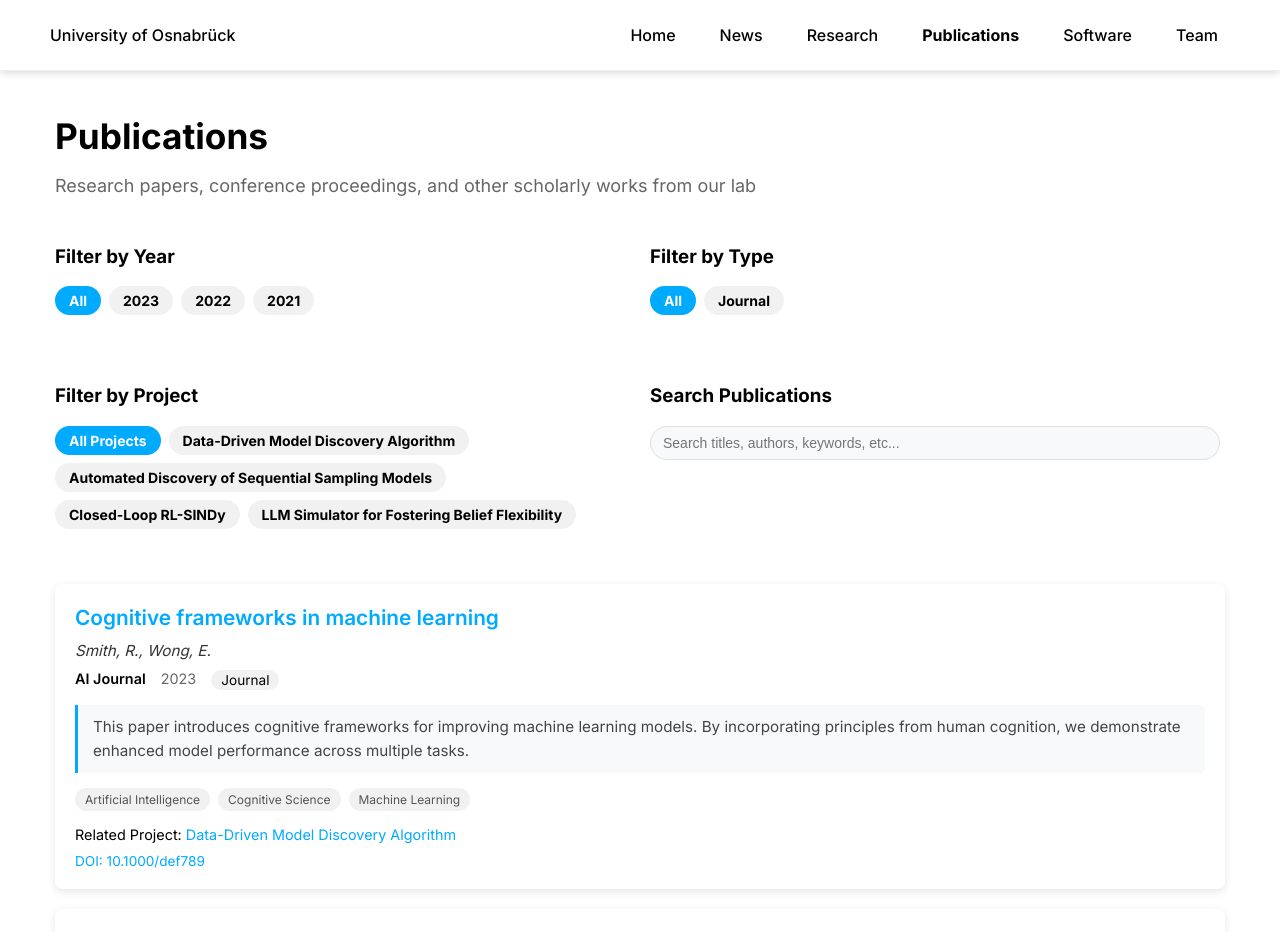
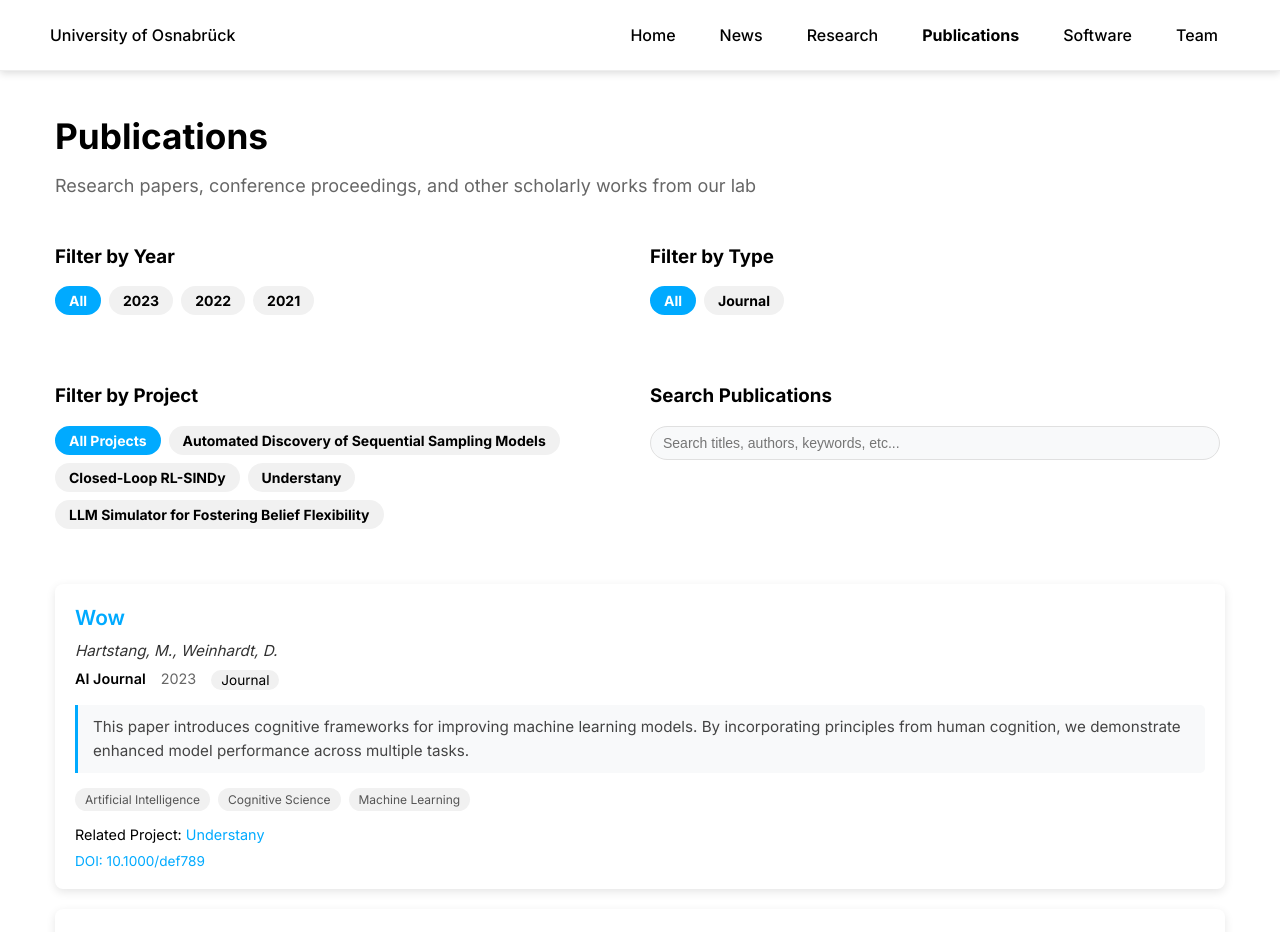
Before and after one commit to musslick/lab-website, a React (Create React App) app: page /publications in a window 1280 px wide. Shown: the top 932 px of the page. Built offline with nearby package versions, Linux system fonts and the light colour scheme.

Commit message:
typescrip copy paste test

```diff
--- a/src/data/funding.ts
+++ b/src/data/funding.ts
@@ -10,20 +10,20 @@ export interface FundingSource {
 
 export const fundingSources: FundingSource[] = [
   {
-    id: "nsf-grant",
-    name: "National Science Foundation",
-    url: "https://www.nsf.gov",
-    grantNumber: "NSF-1234567"
+    "id": "nsf-grant",
+    "name": "National Science",
+    "url": "https://www.nsf.gov",
+    "grantNumber": "NSF-1234567"
   },
   {
-    id: "nih-grant",
-    name: "National Institutes of Health",
-    url: "https://www.nih.gov",
-    grantNumber: "NIH-R01-AB123456"
+    "id": "nih-grant",
+    "name": "National Institutes of Health",
+    "url": "https://www.nih.gov",
+    "grantNumber": "NIH-R01-AB123456"
   },
   {
-    id: "research-foundation",
-    name: "Science Research Foundation",
-    url: "https://www.example.org/srf"
+    "id": "research-foundation",
+    "name": "Science Research Foundation",
+    "url": "https://www.example.org/srf"
   }
 ];
--- a/src/data/jobOpenings.ts
+++ b/src/data/jobOpenings.ts
@@ -15,56 +15,56 @@ export interface JobOpening {
 
 export const jobOpenings: JobOpening[] = [
   {
-    id: "job-001",
-    title: "Postdoctoral Researcher in Neural Mapping",
-    description: "We're seeking a motivated postdoctoral researcher to join our Neural Network Mapping project. The successful candidate will work on developing advanced imaging techniques and computational models for neural network analysis.",
-    requirements: [
+    "id": "job-001",
+    "title": "Postdoctoral Researcher in Mapping",
+    "description": "We're seeking a motivated postdoctoral researcher to join our Neural Network Mapping project. The successful candidate will work on developing advanced imaging techniques and computational models for neural network analysis.",
+    "requirements": [
       "PhD in Neuroscience, Computer Science, or related field",
       "Strong background in neural imaging techniques",
       "Experience with computational modeling",
       "Programming skills (Python, MATLAB, or similar)"
     ],
-    type: "postdoc",
-    location: "On-site",
-    contactEmail: "applications@automatedlab.org",
-    postedDate: "2023-09-01",
-    closingDate: "2023-12-31",
-    projectId: "neural-mapping",
-    isOpen: true
+    "type": "postdoc",
+    "location": "On-site",
+    "postedDate": "2023-09-01",
+    "isOpen": true,
+    "contactEmail": "applications@automatedlab.org",
+    "closingDate": "2023-12-31",
+    "projectId": "neural-mapping"
   },
   {
-    id: "job-002",
-    title: "PhD Student in Brain-Computer Interfaces",
-    description: "Join our lab as a PhD student working on cutting-edge brain-computer interface technologies. This position offers the opportunity to develop novel signal processing methods for real-time neural data analysis.",
-    requirements: [
+    "id": "job-002",
+    "title": "PhD Student in Brain-Computer Interfaces",
+    "description": "Join our lab as a PhD student working on cutting-edge brain-computer interface technologies. This position offers the opportunity to develop novel signal processing methods for real-time neural data analysis.",
+    "requirements": [
       "Master's degree in Computer Science, Electrical Engineering, or Neuroscience",
       "Experience with signal processing",
       "Strong programming skills",
       "Background in machine learning is a plus"
     ],
-    type: "phd",
-    location: "On-site",
-    contactEmail: "applications@automatedlab.org",
-    postedDate: "2023-10-15",
-    projectId: "brain-computer",
-    isOpen: true
+    "type": "phd",
+    "location": "On-site",
+    "contactEmail": "applications@automatedlab.org",
+    "postedDate": "2023-10-15",
+    "projectId": "brain-computer",
+    "isOpen": true
   },
   {
-    id: "job-003",
-    title: "Research Intern in Cognitive AI",
-    description: "Summer research internship position working on cognitive AI models. The intern will assist in implementing and testing AI algorithms that mimic human cognitive processes.",
-    requirements: [
+    "id": "job-003",
+    "title": "Research Intern in Cognitive AI",
+    "description": "Summer research internship position working on cognitive AI models. The intern will assist in implementing and testing AI algorithms that mimic human cognitive processes.",
+    "requirements": [
       "Currently enrolled in Bachelor's or Master's program in Computer Science or related field",
       "Coursework in artificial intelligence or machine learning",
       "Programming experience in Python",
       "Interest in cognitive science"
     ],
-    type: "internship",
-    location: "Remote or On-site",
-    applicationUrl: "https://forms.automatedlab.org/internship",
-    postedDate: "2023-11-01",
-    closingDate: "2024-02-28",
-    projectId: "cognitive-ai",
-    isOpen: true
+    "type": "internship",
+    "location": "Remote or On-site",
+    "applicationUrl": "https://forms.automatedlab.org/internship",
+    "postedDate": "2023-11-01",
+    "closingDate": "2024-02-28",
+    "projectId": "cognitive-ai",
+    "isOpen": true
   }
 ];
--- a/src/data/publications.ts
+++ b/src/data/publications.ts
@@ -15,73 +15,110 @@ export interface Publication {
 
 export const publications: Publication[] = [
   {
-    id: "pub-001",
-    title: "Advanced techniques in neural mapping",
-    authors: ["Johnson, S.", "Chen, M.", "Smith, R."],
-    journal: "Journal of Neuroscience",
-    year: 2022,
-    doi: "10.1000/xyz123",
-    url: "https://doi.org/10.1000/xyz123",
-    abstract: "This paper presents novel approaches to mapping neural networks using advanced imaging techniques combined with computational models. The results demonstrate improved accuracy in identifying network interconnections.",
-    keywords: ["Neural Networks", "Brain Imaging", "Computational Modeling"],
-    type: "journal",
-    citation: "Johnson, S., Chen, M., & Smith, R. (2022). Advanced techniques in neural mapping. Journal of Neuroscience, 45(3), 112-128.",
-    projectId: "neural-mapping"
+    "id": "pub-001",
+    "title": "Advance",
+    "journal": "Journal of Neuroscience",
+    "year": 2022,
+    "type": "journal",
+    "authors": [
+      "Musslick, S.",
+      "Raeisi, S.",
+      "Hartstang, M.",
+      "Brondetta, A."
+    ],
+    "citation": "Johnson, S., Chen, M., & Smith, R. (2022). Advanced techniques in neural mapping. Journal of Neuroscience, 45(3), 112-128.",
+    "doi": "10.1000/xyz123",
+    "url": "https://doi.org/10.1000/xyz123",
+    "abstract": "This paper presents novel approaches to mapping neural networks using advanced imaging techniques combined with computational models. The results demonstrate improved accuracy in identifying network interconnections.",
+    "projectId": "consciousness-study",
+    "keywords": [
+      "Neural Networks",
+      "Brain Imaging",
+      "Test"
+    ]
   },
   {
-    id: "pub-002",
-    title: "Computational approaches to neural network visualization",
-    authors: ["Chen, M.", "Johnson, S."],
-    journal: "Brain Research",
-    year: 2021,
-    doi: "10.1000/abc456",
-    url: "https://doi.org/10.1000/abc456",
-    abstract: "This research explores new computational methods for visualizing complex neural networks. We present algorithms that improve the interpretability of neural structures and their functional relationships.",
-    keywords: ["Neural Networks", "Visualization", "Algorithms"],
-    type: "journal",
-    citation: "Chen, M. & Johnson, S. (2021). Computational approaches to neural network visualization. Brain Research, 33(2), 45-67.",
-    projectId: "neural-mapping"
+    "id": "pub-002",
+    "title": "Computational approaches to neural network visualization",
+    "authors": [
+      "Chen, M.",
+      "Johnson, S."
+    ],
+    "journal": "Brain Research",
+    "year": 2021,
+    "doi": "10.1000/abc456",
+    "url": "https://doi.org/10.1000/abc456",
+    "abstract": "This research explores new computational methods for visualizing complex neural networks. We present algorithms that improve the interpretability of neural structures and their functional relationships.",
+    "keywords": [
+      "Neural Networks",
+      "Visualization",
+      "Algorithms"
+    ],
+    "type": "journal",
+    "citation": "Chen, M. & Johnson, S. (2021). Computational approaches to neural network visualization. Brain Research, 33(2), 45-67.",
+    "projectId": "neural-mapping"
   },
   {
-    id: "pub-003",
-    title: "Cognitive frameworks in machine learning",
-    authors: ["Smith, R.", "Wong, E."],
-    journal: "AI Journal",
-    year: 2023,
-    doi: "10.1000/def789",
-    url: "https://doi.org/10.1000/def789",
-    abstract: "This paper introduces cognitive frameworks for improving machine learning models. By incorporating principles from human cognition, we demonstrate enhanced model performance across multiple tasks.",
-    keywords: ["Artificial Intelligence", "Cognitive Science", "Machine Learning"],
-    type: "journal",
-    citation: "Smith, R. & Wong, E. (2023). Cognitive frameworks in machine learning. AI Journal, 12(4), 89-105.",
-    projectId: "cognitive-ai"
+    "id": "pub-003",
+    "title": "Wow ",
+    "journal": "AI Journal",
+    "year": 2023,
+    "type": "journal",
+    "authors": [
+      "Hartstang, M.",
+      "Weinhardt, D."
+    ],
+    "citation": "Smith, R. & Wong, E. (2023). Cognitive frameworks in machine learning. AI Journal, 12(4), 89-105.",
+    "doi": "10.1000/def789",
+    "url": "https://doi.org/10.1000/def789",
+    "abstract": "This paper introduces cognitive frameworks for improving machine learning models. By incorporating principles from human cognition, we demonstrate enhanced model performance across multiple tasks.",
+    "projectId": "consciousness-study",
+    "keywords": [
+      "Artificial Intelligence",
+      "Cognitive Science",
+      "Machine Learning"
+    ]
   },
   {
-    id: "pub-004",
-    title: "Non-invasive BCI advancements",
-    authors: ["Chen, M.", "Patel, D.", "Wong, E."],
-    journal: "Tech & Brain Journal",
-    year: 2022,
-    doi: "10.1000/ghi101",
-    url: "https://doi.org/10.1000/ghi101",
-    abstract: "This study presents recent advancements in non-invasive brain-computer interfaces. We demonstrate improved signal acquisition and processing techniques that enhance the accuracy and usability of BCI systems.",
-    keywords: ["BCI", "Assistive Technology", "Signal Processing"],
-    type: "journal",
-    citation: "Chen, M., Patel, D., & Wong, E. (2022). Non-invasive BCI advancements. Tech & Brain Journal, 8(2), 34-49.",
-    projectId: "brain-computer"
+    "id": "pub-004",
+    "title": "Non-invasive BCI advancements",
+    "journal": "Tech & Brain Journal",
+    "year": 2022,
+    "type": "journal",
+    "authors": [
+      "Musslick, S.",
+      "Raeisi, S."
+    ],
+    "citation": "Chen, M., Patel, D., & Wong, E. (2022). Non-invasive BCI advancements. Tech & Brain Journal, 8(2), 34-49.",
+    "doi": "10.1000/ghi101",
+    "url": "https://doi.org/10.1000/ghi101",
+    "abstract": "This study presents recent advancements in non-invasive brain-computer interfaces. We demonstrate improved signal acquisition and processing techniques that enhance the accuracy and usability of BCI systems.",
+    "projectId": "brain-computer",
+    "keywords": [
+      "BCI",
+      "Assistive Technology",
+      "Signal Processing"
+    ]
   },
   {
-    id: "pub-005",
-    title: "Neuroplasticity mechanisms in memory formation",
-    authors: ["Patel, D.", "Johnson, S."],
-    journal: "Neurobiology Review",
-    year: 2021,
-    doi: "10.1000/jkl202",
-    url: "https://doi.org/10.1000/jkl202",
-    abstract: "This review examines the neuroplastic mechanisms underlying memory formation and retrieval. We synthesize recent findings and present a unified model of memory processes across different brain regions.",
-    keywords: ["Memory", "Neuroplasticity", "Brain Stimulation"],
-    type: "journal",
-    citation: "Patel, D. & Johnson, S. (2021). Neuroplasticity mechanisms in memory formation. Neurobiology Review, 27(1), 78-95.",
-    projectId: "memory-enhancement"
+    "id": "pub-005",
+    "title": "Neuroplasticity mechanisms in memory formation",
+    "authors": [
+      "Patel, D.",
+      "Johnson, S."
+    ],
+    "journal": "Neurobiology Review",
+    "year": 2021,
+    "doi": "10.1000/jkl202",
+    "url": "https://doi.org/10.1000/jkl202",
+    "abstract": "This review examines the neuroplastic mechanisms underlying memory formation and retrieval. We synthesize recent findings and present a unified model of memory processes across different brain regions.",
+    "keywords": [
+      "Memory",
+      "Neuroplasticity",
+      "Brain Stimulation"
+    ],
+    "type": "journal",
+    "citation": "Patel, D. & Johnson, S. (2021). Neuroplasticity mechanisms in memory formation. Neurobiology Review, 27(1), 78-95.",
+    "projectId": "memory-enhancement"
   }
 ];
--- a/src/data/software.ts
+++ b/src/data/software.ts
@@ -17,41 +17,63 @@ export interface Software {
 
 export const software: Software[] = [
   {
-    id: "brain-mapper",
-    name: "BrainMapper",
-    description: "An open-source tool for visualizing complex neural networks and brain connectivity patterns. BrainMapper provides researchers with intuitive interfaces to analyze large-scale neuroimaging data.",
-    repoUrl: "https://github.com/automated-lab/brain-mapper",
-    documentationUrl: "https://brain-mapper.docs.automated-lab.org",
-    technologies: ["Python", "TensorFlow", "D3.js", "WebGL"],
-    developers: ["Sarah Johnson", "Michael Chen"],
-    license: "MIT",
-    projectId: "neural-mapping",
-    featured: true,
-    releaseDate: "2022-05-15",
-    lastUpdate: "2023-08-01"
+    "id": "brain-mapper",
+    "name": "Mapper",
+    "description": "An open-source tool for visualizing complex neural networks and brain connectivity patterns. BrainMapper provides researchers with intuitive interfaces to analyze large-scale neuroimaging data.",
+    "repoUrl": "https://github.com/automated-lab/brain-mapper",
+    "technologies": [
+      "Python",
+      "TensorFlow",
+      "D3.js",
+      "WebGL"
+    ],
+    "developers": [
+      "Sebastian Musslick"
+    ],
+    "license": "MIT",
+    "documentationUrl": "https://brain-mapper.docs.automated-lab.org",
+    "projectId": "consciousness-study",
+    "featured": true,
+    "releaseDate": "2022-05-15",
+    "lastUpdate": "2023-08-01"
   },
   {
-    id: "cogni-sim",
-    name: "CogniSim",
-    description: "A cognitive architecture simulator that allows researchers to model and test theories of cognitive processing. CogniSim bridges the gap between artificial intelligence models and theories of human cognition.",
-    imageUrl: "/assets/software/cognisim.png",
-    repoUrl: "https://github.com/automated-lab/cogni-sim",
-    demoUrl: "https://demos.automated-lab.org/cognisim",
-    technologies: ["JavaScript", "React", "Python", "PyTorch"],
-    developers: ["Robert Smith", "Emily Wong"],
-    license: "Apache 2.0",
-    projectId: "cognitive-ai",
-    releaseDate: "2022-11-03"
+    "id": "cogni-sim",
+    "name": "CogniSi",
+    "description": "A cognitive architecture simulator that allows researchers to model and test theories of cognitive processing. CogniSim bridges the gap between artificial intelligence models and theories of human cognition.",
+    "repoUrl": "https://github.com/automated-lab/cogni-sim",
+    "technologies": [
+      "JavaScript",
+      "React",
+      "Python",
+      "PyTorch"
+    ],
+    "developers": [
+      "Robert Smith",
+      "Emily Wong"
+    ],
+    "license": "Apache 2.0",
+    "imageUrl": "/assets/software/cognisim.png",
+    "demoUrl": "https://demos.automated-lab.org/cognisim",
+    "projectId": "cognitive-ai",
+    "releaseDate": "2022-11-03"
   },
   {
-    id: "neuro-bci",
-    name: "NeuroBCI",
-    description: "A signal processing library specialized for brain-computer interfaces. NeuroBCI offers robust algorithms for filtering, feature extraction, and classification of neural signals in real-time applications.",
-    repoUrl: "https://github.com/automated-lab/neuro-bci",
-    technologies: ["C++", "Python", "CUDA"],
-    developers: ["Michael Chen", "Emily Wong"],
-    license: "GPL v3",
-    projectId: "brain-computer",
-    lastUpdate: "2023-06-30"
+    "id": "neuro-bci",
+    "name": "NeuroBCI",
+    "description": "A signal processing library specialized for brain-computer interfaces. NeuroBCI offers robust algorithms for filtering, feature extraction, and classification of neural signals in real-time applications.",
+    "repoUrl": "https://github.com/automated-lab/neuro-bci",
+    "technologies": [
+      "C++",
+      "Python",
+      "CUDA"
+    ],
+    "developers": [
+      "Michael Chen",
+      "Emily Wong"
+    ],
+    "license": "GPL v3",
+    "projectId": "brain-computer",
+    "lastUpdate": "2023-06-30"
   }
 ];
--- a/src/data/team.ts
+++ b/src/data/team.ts
@@ -16,48 +16,110 @@ export interface TeamMember {
 
 export const teamMembers: TeamMember[] = [
     {
-        id: "sarah-johnson",
-        name: "Sarah Johnson",
-        role: "Principal Investigator",
-        bio: "Dr. Johnson specializes in neural network mapping with a background in computational neuroscience and machine learning.",
-        imageUrl: "/assets/team/johnson.jpg",
-        color: "#FF5F6D",
-        projects: ["neural-mapping", "memory-enhancement"]
+        "id": "sarah-johnson",
+        "name": "Sebastian Musslick Test",
+        "role": "Professor of Computational Neuroscience",
+        "bio": "Sebastian is an Assistant Professor of Computational Neuroscience at Osnabrück University and Visiting Faculty at the Department for Cognitive and Psychological Sciences at Brown University. He is leading the Laboratory for Automated Scientific Discovery of Mind and Brain at the Institute of Cognitive Science at Osnabrück University.\n\nBefore coming back to Germany, Sebastian completed his PhD in Quantitative and Computational Neuroscience at Princeton University. Following his PhD, Sebastian joined Brown University as Assistant Research Professor and Schmidt Science Fellow, where he founded the Autonomous Empirical Research Group.",
+        "imageUrl": "",
+        "color": "#00AAFF",
+        "projects": [
+          "cognitive-ai"
+        ]
       },
       {
-        id: "michael-chen",
-        name: "Michael Chen",
-        role: "Research Scientist",
-        bio: "Dr. Chen focuses on brain-computer interfaces and has extensive experience in signal processing and neural engineering.",
-        imageUrl: "/assets/team/chen.jpg",
-        color: "#36D1DC",
-        projects: ["neural-mapping", "brain-computer"]
+        "id": "michael-chen",
+        "name": "Sedighe Raeisi",
+        "role": "Postdoc Researcher",
+        "bio": "Dr. Chen focuses on brain-computer interfaces and has extensive experience in signal processing and neural engineering.",
+        "imageUrl": "",
+        "color": "#00AAFF",
+        "projects": [
+          "memory-enhancement"
+        ]
       },
       {
-        id: "robert-smith",
-        name: "Robert Smith",
-        role: "Computational Neuroscientist",
-        bio: "Dr. Smith works on cognitive modeling and AI, bridging the gap between artificial intelligence and human cognition.",
-        imageUrl: "/assets/team/smith.jpg",
-        color: "#4E65FF",
-        projects: ["cognitive-ai", "consciousness-study"]
+        "id": "robert-smith",
+        "name": "Daniel Weinhardt",
+        "role": "PhD Researcher",
+        "bio": "Dr. Smith works on cognitive modeling and AI, bridging the gap between artificial intelligence and human cognition.",
+        "imageUrl": "",
+        "color": "#00AAFF",
+        "projects": [
+          "neural-mapping"
+        ],
+        "publications": [
+          "pub-003"
+        ]
       },
       {
-        id: "emily-wong",
-        name: "Emily Wong",
-        role: "Data Scientist",
-        bio: "Dr. Wong specializes in analyzing complex neural data patterns and developing algorithms for brain-computer interfaces.",
-        imageUrl: "/assets/team/wong.jpg",
-        color: "#92EFFD",
-        projects: ["cognitive-ai", "brain-computer"]
+        "id": "emily-wong",
+        "name": "Alessandra Brondetta",
+        "role": "PhD Researcher",
+        "bio": "Dr. Wong specializes in analyzing complex neural data patterns and developing algorithms for brain-computer interfaces.",
+        "imageUrl": "",
+        "color": "#00AAFF",
+        "projects": [
+          "cognitive-ai",
+          "memory-enhancement"
+        ]
       },
       {
-        id: "david-patel",
-        name: "David Patel",
-        role: "Cognitive Psychologist",
-        bio: "Dr. Patel studies human memory and consciousness, with particular interest in enhancement techniques and theoretical models.",
-        imageUrl: "/assets/team/patel.jpg",
-        color: "#A88BEB",
-        projects: ["memory-enhancement", "consciousness-study"]
+        "id": "david-patel",
+        "name": "Moritz Hartstang",
+        "role": "PhD Researcher",
+        "bio": "Dr. Patel studies human memory and consciousness, with particular interest in enhancement techniques and theoretical models.",
+        "imageUrl": "",
+        "color": "#00AAFF",
+        "projects": [
+          "consciousness-study",
+          "project-1741685438335"
+        ],
+        "email": "moritz.hartstang@hfg-gmuend.de",
+        "github": "morilori"
+      },
+      {
+        "id": "member-1741684620075",
+        "name": "Pelin Kömürlüoğlu",
+        "role": "Master Student",
+        "bio": "a",
+        "imageUrl": "",
+        "color": "#00AAFF",
+        "projects": [
+          "project-1741440790106"
+        ]
+      },
+      {
+        "id": "member-1741684567423",
+        "name": "Muhip Tezcan",
+        "role": "Master Student",
+        "bio": "a",
+        "imageUrl": "",
+        "color": "#00AAFF",
+        "projects": [
+          "neural-mapping",
+          "project-1741685533429"
+        ]
+      },
+      {
+        "id": "member-1741440725238",
+        "name": "Se Eun Choi",
+        "role": "Master Student",
+        "bio": "a",
+        "imageUrl": "",
+        "color": "#00AAFF",
+        "projects": [
+          "neural-mapping"
+        ]
+      },
+      {
+        "id": "member-1741684793619",
+        "name": "Leon Schmid",
+        "role": "Master Student",
+        "bio": "a",
+        "imageUrl": "",
+        "color": "#00AAFF",
+        "projects": [
+          "project-1741685533429"
+        ]
       }
     ];
```
Also changed, not shown: src/data/collaborators.ts (+18 -9 lines), src/data/news.ts (+45 -45 lines). Lines whose indentation alone changed are shown as unchanged.
